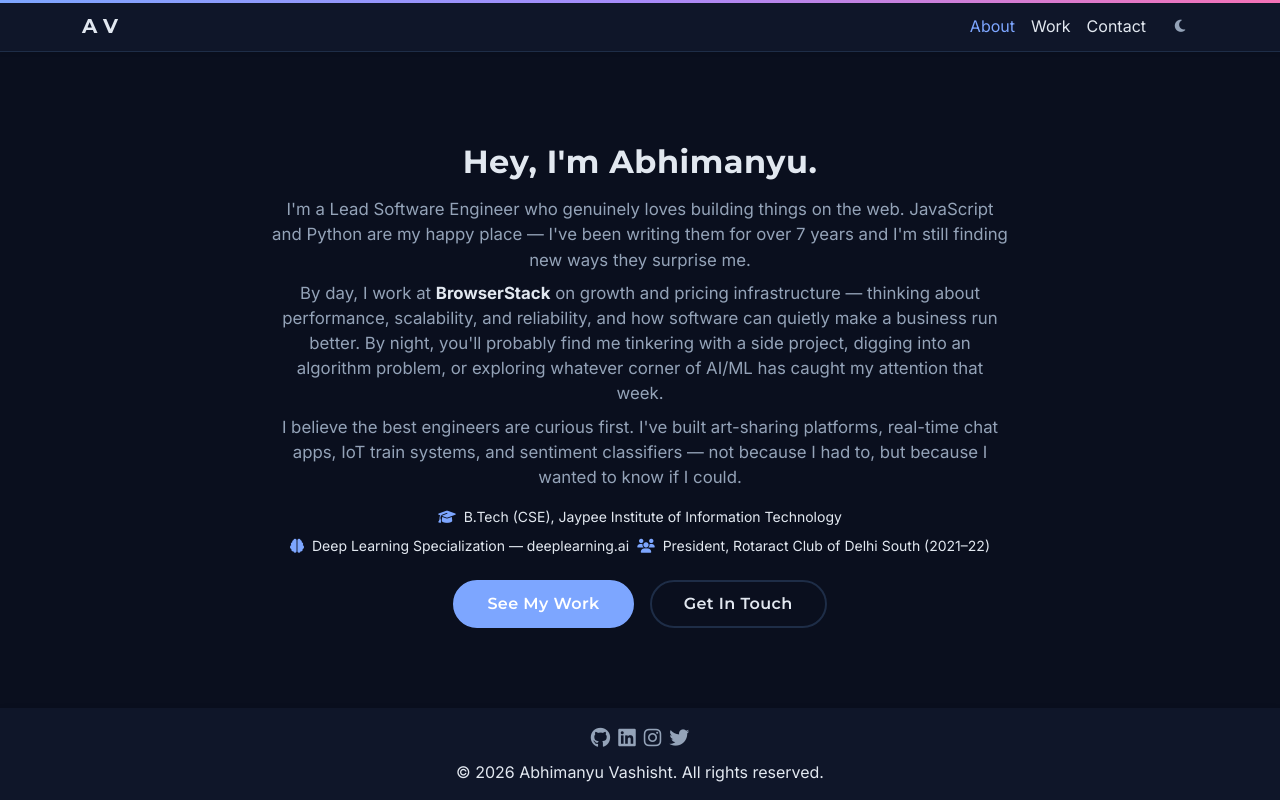
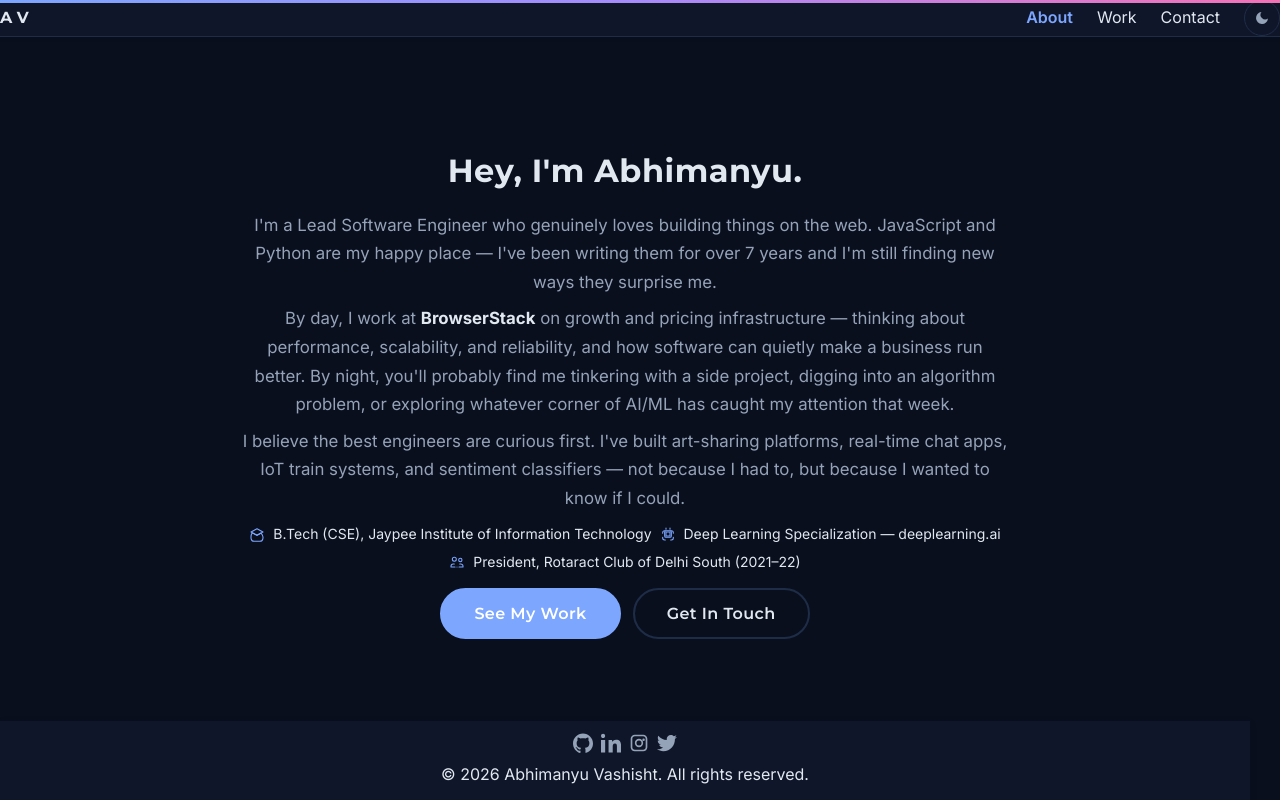
Before and after one commit to AbhimanyuVashisht/AbhimanyuVashisht.github.io, a Next.js app: page /about in a window 1280 px wide. Built offline with nearby package versions, Linux system fonts and the light colour scheme.

Commit message:
fix - Added Perf fixes

```diff
--- a/src/app/about/page.tsx
+++ b/src/app/about/page.tsx
@@ -1,6 +1,7 @@
 import Link from 'next/link'
 import type { Metadata } from 'next'
 import BodyClass from '@/components/BodyClass'
+import { AcademicCapIcon, CpuChipIcon, UsersIcon } from '@/components/Icons'
 
 export const metadata: Metadata = {
   title: 'About — Abhimanyu Vashisht',
@@ -12,10 +13,8 @@ export default function AboutPage() {
     <>
       <BodyClass className="page-fill" />
       <section className="fade-in" id="about" aria-labelledby="about-heading">
-        <style>{`body { --bs-body-bg: var(--bg-main); }`}</style>
-        <div className="container">
-          <div className="row justify-content-center">
-            <div className="col-lg-8 text-center">
+        <div className="container mx-auto">
+          <div className="max-w-3xl mx-auto text-center">
               <h1 className="font-montserrat font-bold text-[2rem] text-text-main mb-3" id="about-heading" style={{letterSpacing: '0.5px'}}>
                 Hey, I'm Abhimanyu.
               </h1>
@@ -34,27 +33,27 @@ export default function AboutPage() {
                 IoT train systems, and sentiment classifiers — not because I had to, but because I wanted to know if I
                 could.
               </p>
-              <div className="row g-2 justify-content-center text-start mb-4">
-                <div className="col-auto">
-                  <span className="d-flex align-items-center gap-2 small text-text-main">
-                    <i className="fas fa-graduation-cap text-accent" aria-hidden="true" />
+              <div className="flex flex-wrap justify-center gap-2 text-left mb-4">
+                <div>
+                  <span className="flex items-center gap-2 text-sm text-text-main">
+                    <AcademicCapIcon className="w-4 h-4 text-accent" />
                     B.Tech (CSE), Jaypee Institute of Information Technology
                   </span>
                 </div>
-                <div className="col-auto">
-                  <span className="d-flex align-items-center gap-2 small text-text-main">
-                    <i className="fas fa-brain text-accent" aria-hidden="true" />
+                <div>
+                  <span className="flex items-center gap-2 text-sm text-text-main">
+                    <CpuChipIcon className="w-4 h-4 text-accent" />
                     Deep Learning Specialization — deeplearning.ai
                   </span>
                 </div>
-                <div className="col-auto">
-                  <span className="d-flex align-items-center gap-2 small text-text-main">
-                    <i className="fas fa-users text-accent" aria-hidden="true" />
+                <div>
+                  <span className="flex items-center gap-2 text-sm text-text-main">
+                    <UsersIcon className="w-4 h-4 text-accent" />
                     President, Rotaract Club of Delhi South (2021–22)
                   </span>
                 </div>
               </div>
-              <div className="d-flex gap-3 justify-content-center flex-wrap">
+              <div className="flex flex-wrap justify-center gap-3">
                 <Link href="/work" className="bg-accent !text-white border-2 border-accent rounded-full px-8 py-2.5 font-semibold font-montserrat tracking-wide transition-all duration-200 hover:bg-transparent hover:!text-accent hover:-translate-y-0.5 no-underline inline-block">
                   See My Work
                 </Link>
@@ -64,7 +63,6 @@ export default function AboutPage() {
               </div>
             </div>
           </div>
-        </div>
       </section>
     </>
   )
--- a/src/app/page.tsx
+++ b/src/app/page.tsx
@@ -4,6 +4,7 @@ import Link from 'next/link'
 import BodyClass from '@/components/BodyClass'
 import { useEffect, useState } from 'react'
 import ProfileVisual from '@/components/ProfileVisual'
+import { GitHubIcon, InstagramIcon, LinkedInIcon, TwitterIcon } from '@/components/Icons'
 
 export default function HomePage() {
   const [typewriterText, setTypewriterText] = useState('')
@@ -23,26 +24,25 @@ export default function HomePage() {
   }, [])
 
   const socialLinks = [
-    { href: 'https://github.com/AbhimanyuVashisht', icon: 'fab fa-github', label: 'GitHub' },
-    { href: 'https://www.linkedin.com/in/iamabhimanyuvashisht/', icon: 'fab fa-linkedin', label: 'LinkedIn' },
-    { href: 'https://www.instagram.com/iamabhimanyuvashisht/', icon: 'fab fa-instagram', label: 'Instagram' },
-    { href: 'https://twitter.com/abhimanyu_av', icon: 'fab fa-twitter', label: 'Twitter' },
+    { href: 'https://github.com/AbhimanyuVashisht', Icon: GitHubIcon, label: 'GitHub' },
+    { href: 'https://www.linkedin.com/in/iamabhimanyuvashisht/', Icon: LinkedInIcon, label: 'LinkedIn' },
+    { href: 'https://www.instagram.com/iamabhimanyuvashisht/', Icon: InstagramIcon, label: 'Instagram' },
+    { href: 'https://twitter.com/abhimanyu_av', Icon: TwitterIcon, label: 'Twitter' },
   ]
 
   return (
     <>
       <BodyClass className="page-hero" />
-      <style>{`body { --bs-body-bg: var(--bg-main); }`}</style>
       <section className="min-h-screen bg-bg-main flex items-center px-0 pt-[63px] pb-8 box-border md:h-screen md:overflow-hidden fade-in" aria-labelledby="hero-heading" style={{ animationDelay: '0.2s' }}>
-        <div className="container">
-          <div className="row align-items-center min-h-[60vh] max-md:!grid max-md:!grid-cols-1 max-md:!gap-6">
+        <div className="container mx-auto">
+          <div className="grid gap-6 lg:grid-cols-12 lg:items-center min-h-[60vh]">
             {/* Profile Visual - LEFT SIDE */}
-            <div className="col-lg-5 col-md-5 text-center mb-5 mb-md-0">
+            <div className="lg:col-span-5 text-center mb-5 lg:mb-0">
               <ProfileVisual />
             </div>
 
             {/* Content - RIGHT SIDE */}
-            <div className="col-lg-7 col-md-7 text-center text-md-start">
+            <div className="lg:col-span-7 text-center lg:text-left">
               <p className="font-montserrat text-[0.8rem] font-semibold tracking-[0.2em] uppercase text-accent mb-3">Lead Software Engineer</p>
               <h1 className="font-montserrat text-[3.8rem] md:text-[2.8rem] max-md:text-[2.1rem] font-extrabold leading-tight tracking-tight text-text-main mb-2" id="hero-heading">
                 Abhimanyu<br />Vashisht
@@ -65,14 +65,14 @@ export default function HomePage() {
                     target="_blank"
                     rel="noopener noreferrer"
                   >
-                    <i className={link.icon} aria-hidden="true" />
+                    <link.Icon className="w-[1.3rem] h-[1.3rem]" />
                   </a>
                 ))}
               </div>
 
               {/* CTA Buttons */}
-              <div className="mt-9">
-                <Link href="/about" className="bg-accent !text-white border-2 border-accent rounded-full px-8 py-2.5 font-semibold font-montserrat tracking-wide transition-all duration-200 hover:bg-transparent hover:!text-accent hover:-translate-y-0.5 no-underline inline-block me-3">
+              <div className="mt-9 flex flex-wrap justify-center lg:justify-start gap-3">
+                <Link href="/about" className="bg-accent-strong !text-white border-2 border-accent-strong rounded-full px-8 py-2.5 font-semibold font-montserrat tracking-wide transition-all duration-200 hover:bg-transparent hover:!text-accent hover:border-accent-strong hover:-translate-y-0.5 no-underline inline-block">
                   About Me
                 </Link>
                 <Link href="/contact" className="bg-transparent !text-text-main border-2 border-border-color rounded-full px-8 py-2.5 font-semibold font-montserrat tracking-wide transition-all duration-200 hover:bg-accent hover:!text-white hover:border-accent hover:-translate-y-0.5 no-underline inline-block">
--- a/src/components/Footer.tsx
+++ b/src/components/Footer.tsx
@@ -1,25 +1,37 @@
+'use client'
+
+import { usePathname } from 'next/navigation'
+import { GitHubIcon, InstagramIcon, LinkedInIcon, TwitterIcon } from '@/components/Icons'
+
 export default function Footer() {
+  const pathname = usePathname()
+
+  // Hide footer on homepage
+  if (pathname === '/') {
+    return null
+  }
+
   const socialLinks = [
-    { href: 'https://github.com/AbhimanyuVashisht', icon: 'fab fa-github', label: 'GitHub' },
-    { href: 'https://www.linkedin.com/in/iamabhimanyuvashisht/', icon: 'fab fa-linkedin', label: 'LinkedIn' },
-    { href: 'https://www.instagram.com/iamabhimanyuvashisht/', icon: 'fab fa-instagram', label: 'Instagram' },
-    { href: 'https://twitter.com/abhimanyu_av', icon: 'fab fa-twitter', label: 'Twitter' },
+    { href: 'https://github.com/AbhimanyuVashisht', Icon: GitHubIcon, label: 'GitHub' },
+    { href: 'https://www.linkedin.com/in/iamabhimanyuvashisht/', Icon: LinkedInIcon, label: 'LinkedIn' },
+    { href: 'https://www.instagram.com/iamabhimanyuvashisht/', Icon: InstagramIcon, label: 'Instagram' },
+    { href: 'https://twitter.com/abhimanyu_av', Icon: TwitterIcon, label: 'Twitter' },
   ]
 
   return (
     <footer className="py-3 fade-in bg-bg-secondary text-text-main min-h-[56px] shadow-[0_2px_8px_rgba(0,0,0,0.08)]" aria-label="Site footer">
-      <div className="container text-center">
-        <div className="mb-2">
-          {socialLinks.map((link, index) => (
+      <div className="container mx-auto text-center">
+        <div className="mb-2 flex justify-center gap-2">
+          {socialLinks.map((link) => (
             <a
               key={link.href}
               href={link.href}
-              className={`text-text-secondary hover:text-accent transition-colors inline-block text-xl ${index < socialLinks.length - 1 ? 'me-2' : ''}`}
+              className="text-text-secondary hover:text-accent transition-colors inline-block text-xl"
               aria-label={`${link.label} profile`}
               target="_blank"
               rel="noopener noreferrer"
             >
-              <i className={link.icon} aria-hidden="true" />
+              <link.Icon className="w-5 h-5" />
             </a>
           ))}
         </div>
--- /dev/null
+++ b/src/components/Icons.tsx
@@ -0,0 +1,167 @@
+import type { SVGProps } from 'react'
+
+type IconProps = SVGProps<SVGSVGElement>
+
+export function GitHubIcon(props: IconProps) {
+  return (
+    <svg
+      viewBox="0 0 24 24"
+      fill="currentColor"
+      aria-hidden="true"
+      focusable="false"
+      {...props}
+    >
+      <path d="M12 0.5C5.37 0.5 0 5.87 0 12.5c0 5.3 3.438 9.8 8.205 11.387.6.113.82-.263.82-.583 0-.287-.01-1.044-.016-2.05-3.338.726-4.042-1.61-4.042-1.61-.546-1.388-1.333-1.757-1.333-1.757-1.09-.745.083-.73.083-.73 1.205.085 1.84 1.237 1.84 1.237 1.07 1.834 2.807 1.304 3.492.997.108-.775.418-1.305.76-1.605-2.665-.304-5.466-1.333-5.466-5.93 0-1.31.468-2.38 1.236-3.22-.124-.303-.536-1.523.117-3.176 0 0 1.008-.322 3.3 1.23.957-.266 1.983-.399 3.003-.404 1.02.005 2.047.138 3.006.404 2.29-1.552 3.296-1.23 3.296-1.23.655 1.653.243 2.873.119 3.176.77.84 1.235 1.91 1.235 3.22 0 4.61-2.807 5.624-5.48 5.922.43.37.814 1.096.814 2.21 0 1.594-.015 2.88-.015 3.27 0 .322.216.699.825.58C20.565 22.296 24 17.797 24 12.5 24 5.87 18.63 0.5 12 0.5z" />
+    </svg>
+  )
+}
+
+export function LinkedInIcon(props: IconProps) {
+  return (
+    <svg
+      viewBox="0 0 24 24"
+      fill="currentColor"
+      aria-hidden="true"
+      focusable="false"
+      {...props}
+    >
+      <path d="M4.98 3.5C4.98 4.88 3.86 6 2.5 6S0 4.88 0 3.5 1.12 1 2.5 1s2.48 1.12 2.48 2.5zM0 8.5h5v15H0v-15zM8.5 8.5h4.8v2.05h.07c.67-1.27 2.3-2.6 4.73-2.6 5.06 0 6 3.33 6 7.66v7.89h-5v-6.99c0-1.67-.03-3.82-2.33-3.82-2.34 0-2.7 1.83-2.7 3.7v7.11h-5v-15z" />
+    </svg>
+  )
+}
+
+export function InstagramIcon(props: IconProps) {
+  return (
+    <svg
+      viewBox="0 0 24 24"
+      fill="currentColor"
+      aria-hidden="true"
+      focusable="false"
+      {...props}
+    >
+      <path d="M7 2C4.243 2 2 4.243 2 7v10c0 2.757 2.243 5 5 5h10c2.757 0 5-2.243 5-5V7c0-2.757-2.243-5-5-5H7zm10 2c1.654 0 3 1.346 3 3v10c0 1.654-1.346 3-3 3H7c-1.654 0-3-1.346-3-3V7c0-1.654 1.346-3 3-3h10zm-5 3a5 5 0 100 10 5 5 0 000-10zm0 2a3 3 0 110 6 3 3 0 010-6zm5.5-2.5a1.5 1.5 0 100 3 1.5 1.5 0 000-3z" />
+    </svg>
+  )
+}
+
+export function TwitterIcon(props: IconProps) {
+  return (
+    <svg
+      viewBox="0 0 24 24"
+      fill="currentColor"
+      aria-hidden="true"
+      focusable="false"
+      {...props}
+    >
+      <path d="M23.954 4.57c-.885.392-1.83.656-2.825.775 1.014-.608 1.794-1.574 2.163-2.724-.949.564-2.005.974-3.127 1.195-.897-.957-2.178-1.556-3.594-1.556-3.179 0-5.515 2.966-4.797 6.045-4.091-.205-7.72-2.165-10.148-5.144-1.29 2.213-.669 5.108 1.523 6.574-.806-.026-1.566-.247-2.228-.616v.061c0 2.385 1.693 4.374 3.946 4.827-.733.198-1.514.232-2.224.084.626 1.956 2.444 3.379 4.6 3.419-2.07 1.623-4.678 2.348-7.29 2.04 2.179 1.397 4.768 2.213 7.548 2.213 9.142 0 14.307-7.721 13.995-14.646.962-.695 1.797-1.562 2.457-2.549z" />
+    </svg>
+  )
+}
+
+export function EnvelopeIcon(props: IconProps) {
+  return (
+    <svg
+      viewBox="0 0 24 24"
+      fill="currentColor"
+      aria-hidden="true"
+      focusable="false"
+      {...props}
+    >
+      <path d="M3 6.75A2.25 2.25 0 015.25 4.5h13.5A2.25 2.25 0 0121 6.75v10.5A2.25 2.25 0 0118.75 19.5H5.25A2.25 2.25 0 013 17.25V6.75zm2.06-.75L12 11.19 18.94 6H5.06zm13.69 12.5V8.26l-6.45 4.83a1.5 1.5 0 01-1.8 0L4.75 8.26V18.5h14.5z" />
+    </svg>
+  )
+}
+
+export function AcademicCapIcon(props: IconProps) {
+  return (
+    <svg
+      viewBox="0 0 24 24"
+      fill="none"
+      stroke="currentColor"
+      strokeWidth="1.6"
+      strokeLinecap="round"
+      strokeLinejoin="round"
+      aria-hidden="true"
+      focusable="false"
+      {...props}
+    >
+      <path d="M12 14l9-5-9-5-9 5 9 5z" />
+      <path d="M12 14l6.16-3.42A12.1 12.1 0 0121 16.5c0 .97-.08 1.92-.24 2.85a4.5 4.5 0 01-4.38 3.65H7.62a4.5 4.5 0 01-4.38-3.65A12.1 12.1 0 013 16.5c0-2.27.63-4.39 1.72-6.18L12 14z" />
+    </svg>
+  )
+}
+
+export function CpuChipIcon(props: IconProps) {
+  return (
+    <svg
+      viewBox="0 0 24 24"
+      fill="none"
+      stroke="currentColor"
+      strokeWidth="1.6"
+      strokeLinecap="round"
+      strokeLinejoin="round"
+      aria-hidden="true"
+      focusable="false"
+      {...props}
+    >
+      <path d="M9 3v2m6-2v2m-7 2H7a3 3 0 00-3 3v1m0 6v1a3 3 0 003 3h1m8 0h1a3 3 0 003-3v-1m0-6v-1a3 3 0 00-3-3h-1" />
+      <rect x="7" y="7" width="10" height="10" rx="2" />
+      <path d="M9 9h6v6H9z" />
+    </svg>
+  )
+}
+
+export function UsersIcon(props: IconProps) {
+  return (
+    <svg
+      viewBox="0 0 24 24"
+      fill="none"
+      stroke="currentColor"
+      strokeWidth="1.6"
+      strokeLinecap="round"
+      strokeLinejoin="round"
+      aria-hidden="true"
+      focusable="false"
+      {...props}
+    >
+      <path d="M15 19.5h6v-1.25a3.25 3.25 0 00-3.25-3.25H16" />
+      <path d="M9 19.5H3v-1.25A3.25 3.25 0 016.25 15H8" />
+      <circle cx="8" cy="8" r="3" />
+      <circle cx="17" cy="9" r="2.5" />
+      <path d="M12 19.5h0" />
+    </svg>
+  )
+}
+
+export function SunIcon(props: IconProps) {
+  return (
+    <svg
+      viewBox="0 0 24 24"
+      fill="none"
+      stroke="currentColor"
+      strokeWidth="1.6"
+      strokeLinecap="round"
+      strokeLinejoin="round"
+      aria-hidden="true"
+      focusable="false"
+      {...props}
+    >
+      <circle cx="12" cy="12" r="4" />
+      <path d="M12 2v2M12 20v2M4.93 4.93l1.41 1.41M17.66 17.66l1.41 1.41M2 12h2M20 12h2M4.93 19.07l1.41-1.41M17.66 6.34l1.41-1.41" />
+    </svg>
+  )
+}
+
+export function MoonIcon(props: IconProps) {
+  return (
+    <svg
+      viewBox="0 0 24 24"
+      fill="currentColor"
+      aria-hidden="true"
+      focusable="false"
+      {...props}
+    >
+      <path d="M21 12.79A9 9 0 1111.21 3 7 7 0 0021 12.79z" />
+    </svg>
+  )
+}
--- a/src/components/Navbar.tsx
+++ b/src/components/Navbar.tsx
@@ -3,11 +3,13 @@
 import Link from 'next/link'
 import { usePathname } from 'next/navigation'
 import { useEffect, useState } from 'react'
+import { MoonIcon, SunIcon } from '@/components/Icons'
 
 export default function Navbar() {
   const pathname = usePathname()
   const [isScrolled, setIsScrolled] = useState(false)
   const [isDark, setIsDark] = useState(true)
+  const [isMenuOpen, setIsMenuOpen] = useState(false)
 
   useEffect(() => {
     const handleScroll = () => {
@@ -24,6 +26,10 @@ export default function Navbar() {
     setIsDark(theme === 'dark')
   }, [])
 
+  useEffect(() => {
+    setIsMenuOpen(false)
+  }, [pathname])
+
   const handleThemeToggle = () => {
     const newTheme = isDark ? 'light' : 'dark'
     setIsDark(!isDark)
@@ -37,51 +43,67 @@ export default function Navbar() {
     { href: '/contact', label: 'Contact' },
   ]
 
-  const navbarClass = `navbar navbar-expand-lg fade-in fixed-top transition-all duration-300 ease-in-out ${pathname === '/' && !isScrolled ? 'bg-transparent shadow-none' : 'bg-bg-secondary shadow-navbar border-b border-border-color'}`
+  const navbarClass = `fade-in fixed top-0 left-0 right-0 z-[1030] transition-all duration-300 ease-in-out ${pathname === '/' && !isScrolled ? 'bg-transparent shadow-none' : 'bg-bg-secondary shadow-navbar border-b border-border-color'}`
 
   return (
-    <nav className={navbarClass} aria-label="Primary navigation" style={{ animationDelay: '0.1s', paddingTop: '0.35rem', paddingBottom: '0.35rem' }}>
-      <div className="container">
-        <Link className="navbar-brand font-montserrat font-bold !text-text-main hover:!text-accent transition-colors" href="/" aria-label="Abhimanyu Vashisht - Home">
-          A V
+    <nav className={navbarClass} aria-label="Primary navigation" style={{ animationDelay: '0.1s' }}>
+      <div className="container mx-auto">
+        <div className="flex items-center justify-between gap-4">
+          {/* Logo */}
+          <Link className="font-montserrat font-bold text-text-main hover:text-accent transition-colors flex-shrink-0" href="/">
+            <span aria-hidden="true">A V</span>
+            <span className="sr-only">Abhimanyu Vashisht - Home</span>
           </Link>
+
+          {/* Mobile Hamburger Button */}
           <button
-          className="navbar-toggler"
             type="button"
-          data-bs-toggle="collapse"
-          data-bs-target="#navbarNav"
-          aria-controls="navbarNav"
-          aria-expanded="false"
+            className="md:hidden inline-flex items-center justify-center w-10 h-10 rounded-full border border-border-color text-text-main hover:text-accent hover:border-accent transition-colors flex-shrink-0"
+            aria-controls="navbar-menu"
+            aria-expanded={isMenuOpen}
             aria-label="Toggle navigation"
+            onClick={() => setIsMenuOpen((open) => !open)}
           >
-          <span className="navbar-toggler-icon" />
+            <span className="sr-only">Toggle menu</span>
+            <span aria-hidden="true" className="flex flex-col gap-1">
+              <span className="block w-5 h-0.5 bg-current" />
+              <span className="block w-5 h-0.5 bg-current" />
+              <span className="block w-5 h-0.5 bg-current" />
+            </span>
           </button>
-        <div className="!visible collapse navbar-collapse" id="navbarNav">
-          <ul className="!visible navbar-nav ms-auto">
+
+          {/* Desktop Menu & Theme (always visible on desktop, toggled on mobile) */}
+          <div className={`${isMenuOpen ? 'absolute top-full left-0 right-0 bg-bg-secondary border-b border-border-color md:static md:border-0 md:bg-transparent' : 'hidden md:block'}`}>
+            <ul id="navbar-menu" className="flex flex-col md:flex-row md:items-center gap-3 md:gap-6 md:ml-auto py-3 md:py-0">
               {navLinks.map((link) => (
-              <li key={link.href} className="nav-item">
+                <li key={link.href}>
                   <Link
                     href={link.href}
-                  className={`!visible !block nav-link ${pathname === link.href ? '!text-accent font-semibold' : '!text-text-main hover:!text-accent'} transition-colors`}
+                    className={`${pathname === link.href ? 'text-accent font-semibold' : 'text-text-main hover:text-accent'} transition-colors block py-1`}
                     aria-current={pathname === link.href ? 'page' : undefined}
                   >
                     {link.label}
                   </Link>
                 </li>
               ))}
-            <li className="nav-item d-flex align-items-center ms-2">
+              <li className="flex items-center">
                 <button
                   id="theme-toggle"
-                className="!visible !block btn btn-sm rounded-full w-9 h-9 flex items-center justify-center !text-text-secondary hover:!text-accent transition-colors border-0 !bg-transparent !p-0"
+                  className="rounded-full w-9 h-9 flex items-center justify-center text-text-secondary hover:text-accent transition-colors border border-border-color bg-transparent"
                   onClick={handleThemeToggle}
                   aria-label="Toggle light/dark mode"
                 >
-                <span id="theme-icon" className={`fa ${isDark ? 'fa-moon' : 'fa-sun'}`} aria-hidden="true" />
+                  {isDark ? (
+                    <MoonIcon className="w-4 h-4" />
+                  ) : (
+                    <SunIcon className="w-4 h-4 theme-icon--sun" />
+                  )}
                 </button>
               </li>
             </ul>
           </div>
         </div>
+      </div>
     </nav>
   )
 }
--- a/src/styles/globals.css
+++ b/src/styles/globals.css
@@ -11,6 +11,7 @@
     --text-main: #e2e8f0;
     --text-secondary: #94a3b8;
     --accent: #7da6ff;
+    --accent-strong: #3b5eea;
     --accent-bg: #162040;
     --card-bg: #111b30;
     --border-color: #1e2d47;
@@ -26,6 +27,7 @@
     --text-main: #0f172a;
     --text-secondary: #475569;
     --accent: #2563eb;
+    --accent-strong: #1d4ed8;
     --accent-bg: #dbeafe;
     --card-bg: #ffffff;
     --border-color: #e2e8f0;
@@ -34,8 +36,8 @@
     --about-accent-bg: #1d4ed8;
   }
 
-  [data-theme="light"] .fa-sun {
-    color: #f7c948 !important;
+  [data-theme="light"] .theme-icon--sun {
+    color: #f7c948;
   }
 
   body, html {
@@ -44,6 +46,9 @@
     line-height: 1.7;
     transition: background 0.3s, color 0.3s;
     scroll-behavior: smooth;
+    scrollbar-gutter: stable;
+    overflow-y: scroll;
+    overflow-x: clip;
   }
 
   h1, h2, h3, h4, h5, h6 {
@@ -129,12 +134,8 @@
   }
 
   @media (min-width: 992px) and (min-height: 700px) {
-    .page-fill {
-      @apply h-screen overflow-hidden;
-    }
-
     .page-fill main {
-      @apply overflow-y-auto flex flex-col justify-center;
+      @apply flex flex-col justify-center;
     }
   }
 
--- a/tailwind.config.js
+++ b/tailwind.config.js
@@ -15,6 +15,7 @@ module.exports = {
         'text-main': 'var(--text-main)',
         'text-secondary': 'var(--text-secondary)',
         accent: 'var(--accent)',
+        'accent-strong': 'var(--accent-strong)',
         'accent-bg': 'var(--accent-bg)',
         'card-bg': 'var(--card-bg)',
         'border-color': 'var(--border-color)',
```
Also changed, not shown: src/app/contact/page.tsx (+11 -11 lines), src/app/layout.tsx (+0 -13 lines), src/app/not-found.tsx (+3 -6 lines), src/app/work/page.tsx (+6 -6 lines), src/components/ProfileVisual.tsx (+10 -4 lines). Lines whose indentation alone changed are shown as unchanged.
